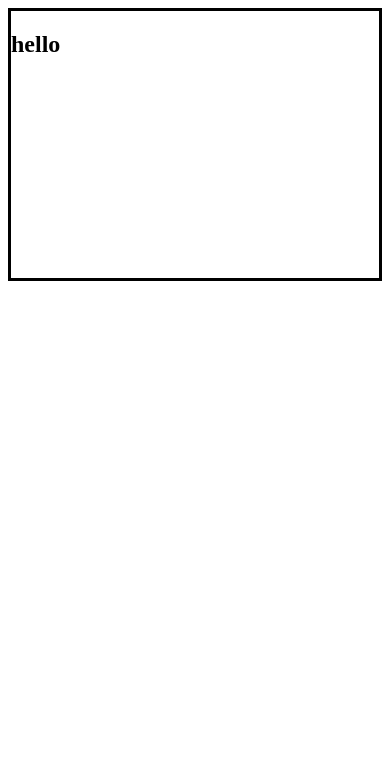
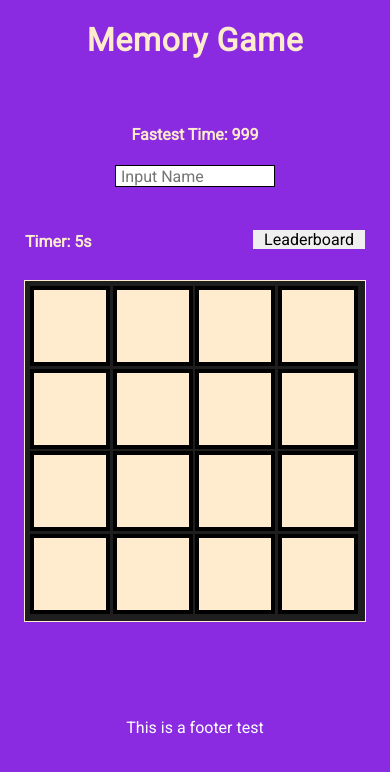
Before and after one commit to Jimto3/Project-Week, a website built with Vite: page client/index.html in a window 390 px wide. Built offline with nearby package versions, Linux system fonts and the light colour scheme.

Commit message:
functional

```diff
--- a/client/index.html
+++ b/client/index.html
@@ -1,15 +1,62 @@
 <!DOCTYPE html>
-<html lang="en">
-  <head>
-    <meta charset="UTF-8" />
-    <meta name="viewport" content="width=device-width, initial-scale=1.0" />
-    <title>Document</title>
-    <link rel="stylesheet" href="style.css" />
-    <script type="module" src="app.js" defer></script>
-  </head>
-  <body>
+<html>
+
+<head>
+  <meta charset="utf-8">
+  <meta name="viewport" content="width=device-width">
+  <title>Memory Game</title>
+  <link rel="stylesheet" href="https://fonts.googleapis.com/css?family=Roboto">
+  <link href="style.css" rel="stylesheet" type="text/css" />
+  <script src="https://replit.com/public/js/replit-badge-v2.js" theme="dark" position="bottom-right" defer></script>
+  <script src="script.js" defer></script>
+</head>
+
+<body>
+  <header>
+    <h1>Memory Game</h1>
+  </header>
+  <div id="timer"></div>
+  <h2>Fastest Time: <span id="hi-result">999</span></h2>
+  <div id="form-wrap">
+    <form id="name"><input id="user" type="text" placeholder="Input Name"></form>
+  </div>
+  <div id="score-wrap">
+    <div class="wrap-item item-left">
+      <h2>Timer: <span id="result"></span></h2>
+    </div>
+    <div class="wrap-item item-right">
+      <button id="leader">Leaderboard</button>
+  </div>
+  </div>
+  <div id="wrapper">
+
+    <!--populated by JS -->
     <div id="grid">
-      <h2>hello</h2>
+      <div class="box"></div> <!-- temp -->
+      <div class="box"></div> <!-- temp -->
+      <div class="box"></div> <!-- temp -->
+      <div class="box"></div> <!-- temp -->
+      <div class="box"></div> <!-- temp -->
+      <div class="box"></div> <!-- temp -->
+      <div class="box"></div> <!-- temp -->
+      <div class="box"></div> <!-- temp -->
+      <div class="box"></div> <!-- temp -->
+      <div class="box"></div> <!-- temp -->
+      <div class="box"></div> <!-- temp -->
+      <div class="box"></div> <!-- temp -->
+      <div class="box"></div> <!-- temp -->
+      <div class="box"></div> <!-- temp -->
+      <div class="box"></div> <!-- temp -->
+      <div class="box"></div> <!-- temp -->
     </div>
-  </body>
+
+  </div>
+
+
+
+  <footer>
+    <p>This is a footer test</p>
+  </footer>
+</body>
+
 </html>
--- /dev/null
+++ b/client/script.js
@@ -0,0 +1,242 @@
+const imageArray = [
+  {found: false, img: './images/Hieroglyphs/1.png'},
+  {found: false, img: './images/Hieroglyphs/2.png'},
+  {found: false, img: './images/Hieroglyphs/3.png'},
+  {found: false, img: './images/Hieroglyphs/4.png'},
+  {found: false, img: './images/Hieroglyphs/5.png'},
+  {found: false, img: './images/Hieroglyphs/6.png'},
+  {found: false, img: './images/Hieroglyphs/7.png'},
+  {found: false, img: './images/Hieroglyphs/8.png'}
+];
+
+
+const numOfHieros = 8;
+const numOfCells = 16;
+const pauseTime = 200; // for matching pause
+
+const blank = "./images/Hieroglyphs/blank.png";
+let currentTurn = []; // heiroglyph codes
+let cellIDVals = []; // co-ordinates [0...15]
+let gameArray = []; // id's 0...15, contains heiro's
+let piecesFound = []; // The hiero id of the pieces found are in this array
+let validTurn = true;
+let elapsed = 0;
+let start = 0;
+
+
+const leader = document.getElementById("leader");
+let cells = document.querySelectorAll('.box');
+
+
+// This will also need triggering by a game reset button to restart the game.
+//
+initialise();
+
+
+// Set up the timer
+let timer = setInterval(function(){
+  let now = getCurrentTime();
+  elapsed = getSecondsFromDifference(now - start);
+  outputTextByElementID(elapsed, "result");
+},1000);
+
+
+
+function initialise(){
+  currentTurn = []; // heiroglyph codes
+  cellIDVals = []; // co-ordinates [0...15]
+  gameArray = []; // id's 0...15, contains heiro's
+  piecesFound = []; // The hiero id of the pieces found are in this array
+  validTurn = true;
+  elapsed = 0;
+
+  start = getCurrentTime();
+  // recreate the 16 ".box" elements in DOM to reset event listeners
+  // then :  cells = document.querySelectorAll('.box');
+  generateTilesInMainGameArray();
+  drawBlankBoard();
+  setCellEventListeners();
+}
+
+
+// Set up event listeners for each cell
+function setCellEventListeners(){
+  for(let count = 0; count < numOfCells; count++){
+    cells[count].addEventListener("click", function(){
+      //Passing cellID value to game loop via cell buttons:
+      gameLoop(count);
+    });
+  }
+}
+
+
+
+
+
+
+function gameLoop(cellID){
+  let valid = updateTurn(cellID);  // detects illegal moves
+  if(valid)drawSinglePiece(cellID);
+  if(valid)checkPiecesChosen(); // if there is a match, turn over the pieces
+  if(valid)checkForEndOfGame(piecesFound);
+}
+
+
+
+// push Hieroglyph id into an array (not the cell id number)
+function updateTurn(value){
+  // Only if the cell button id has NOT been clicked before in this turn.
+  // Prevents cheating by someone clicking the same button twice.
+  validTurn = true;
+
+  if(!currentTurn.includes(value)){
+    currentTurn.push(gameArray[value]);
+    cellIDVals.push(value);
+  } else {
+    validTurn = false;
+    resetTurn();
+  }
+
+  return validTurn;
+}
+
+
+// Used for when a cell has been clicked
+function drawSinglePiece(value){
+  let path = gameArray[value];
+  cells[value].style.backgroundImage = `url(${imageArray[path].img})`;
+}
+
+
+// We can't immediately switch the tiles back to blank when there is no match,
+// so we need to force this pause.
+function afterASetPeriodTurnPiecesBack(cellIDsChosen){
+  setTimeout(function(){
+    cells[(cellIDsChosen[0])].style.backgroundImage = `url(${blank})`;
+    cells[(cellIDsChosen[1])].style.backgroundImage = `url(${blank})`;
+  },pauseTime);
+}
+
+
+function checkPiecesChosen() {
+  if(currentTurn.length === 2) {
+
+    if(currentTurn[0] !== currentTurn[1]){
+      // NOT a match
+      afterASetPeriodTurnPiecesBack(cellIDVals); // flip pieces back as no match found
+    }
+
+    if((currentTurn[0] === currentTurn[1]) && (!piecesFound.includes(currentTurn[0]))){
+      // A successful match
+      markPieceAsFound(currentTurn[0]);
+      piecesFound.push(currentTurn[0]);
+      unlockFoundTiles();
+    }
+
+    resetTurn();
+  }
+
+  // Don't do anything if currentTurn.length < 2 as it is only the first go of
+  // the first turn.
+}
+
+
+function outputTextByElementID(value, idName){
+  document.getElementById(idName).innerText = `${value}s`;
+}
+
+
+// marks one instance of Hieroglyph id in imageArray to mark as found
+function markPieceAsFound(value){
+  if(!piecesFound.includes(value)){    // This is for NOT found
+    imageArray[value].found = true;
+  }
+}
+
+
+// Write the hiero image to the two background URL's:
+function unlockFoundTiles(){
+  let path = '';
+
+  for(let count = 0; count < 2; count++){
+    path = gameArray[(cellIDVals[count])];
+    cells[(cellIDVals[count])].style.backgroundImage =
+      `url(${imageArray[path].img})`;
+  }
+}
+
+
+function getCurrentTime() {
+  return new Date().getTime();
+}
+
+
+function getSecondsFromDifference(value){
+  if(value === 0) return 0;
+  let minutes = Math.floor((value % (1000 * 60 * 60)) / (1000 * 60));
+  let seconds = Math.floor((value % (1000 * 60)) / 1000);
+  return seconds + (minutes * 60);
+}
+
+
+// Write the hiero id's to the main game array:
+function generateTilesInMainGameArray(){
+  for(let mainCount = 0;mainCount <= 1;mainCount++){
+    for(let count = 0; count < numOfHieros; count++){
+      gameArray.push(count);
+    }
+  }
+  gameArray = shuffle(gameArray);
+}
+
+
+function shuffle(array) {
+  for (let i = array.length - 1; i > 0; i--) {
+    let j = Math.floor(Math.random() * (i + 1));
+    [array[i], array[j]] = [array[j], array[i]];
+  }
+  return array
+}
+
+
+function drawBlankBoard(){
+  for(let count = 0; count < numOfCells; count++){
+    cells[count].style.backgroundImage = `url(${blank})`;
+  }
+}
+
+
+function resetTurn(){
+  currentTurn = [];
+  cellIDVals = [];
+}
+
+
+// This is the exit point.
+function checkForEndOfGame(arr){
+
+  if(arr.length === numOfHieros) {
+    let now = getCurrentTime();
+
+    alert("End of game!"); // Needs a pop up modal instead of an alert
+    username = document.getElementById("user");
+
+    const returnObj = [{user: username.innerText,
+      seconds: getSecondsFromDifference(now - start)
+    }];
+
+    console.log(JSON.stringify(returnObj));
+    // Needs some async await milarkey to send the stringified object
+    // to the server.
+    console.log(imageArray);
+  }
+}
+
+
+function troubleShoot(){
+  console.log("Current Turns (length): " + currentTurn.length);
+  console.log("Game array :" + gameArray);
+  console.log("Cell Id Values: " + cellIDVals);
+  console.log("Hiero's found so far: " + piecesFound);
+  console.log("**********************");
+}
--- a/client/style.css
+++ b/client/style.css
@@ -1,7 +1,190 @@
+*{
+  box-sizing: border-box;
+  padding: 0;
+  border: 0;
+}
+
+html{
+  background-color: #8A2BE2;
+}
+
+
+header {
+  height: 4rem;
+  text-align: center;
+  color: #FFEBCD;
+  background-color: #8A2BE2;
+  margin: 0;
+  margin-bottom: 2.5rem;
+}
+
+
+#wrapper{
+  width: 425px;
+  margin: 0 auto;
+  background-color: #1e1e1e;
+  border: 1px solid #FFEBCD;
+  color: #FFEBCD
+}
+
+
+h1, h2 {
+  text-align: center;
+  font-family: "Roboto", Arial, Helvetica, sans-serif;
+}
+
+
+h1 {
+  font-size: 2rem;
+  letter-spacing: .04rem;
+}
+
+
+h2 {
+  font-size: 1.0rem;
+  color: #FFEBCD;
+}
+
+p {
+  font-family: "Roboto", Arial, Helvetica, sans-serif;
+}
+
+
+#leader {
+  font-family: 'Roboto', Arial, Helvetica, sans-serif;
+  font-size: 1.0rem;
+}
+
+
+input[type=text]{
+  font-family: 'Roboto', Arial, Helvetica, sans-serif;
+  font-size: 1rem;
+  height: 1.35rem;
+  background-color: white;
+  color: black;
+  border: 1px solid #000000;
+  width: 10rem;
+  padding-left: 5px;
+}
+
+
 #grid {
+  height: 430px;
+  width: 425px;
   display: grid;
   grid-template-columns: repeat(4, 1fr);
   grid-template-rows: repeat(4, 1fr);
-  min-height: 100px;
-  border: 3px solid black;
+  justify-content: center;
+  padding: 5px;
 }
+
+
+.box {
+  height: 100px;
+  width: 100px;
+  display: inline-grid;
+  border: 4px solid black;
+  background-color: #FFEBCD;
+  cursor: pointer;
+  flex-wrap: wrap;
+  background-size: contain;
+}
+
+
+button {
+  margin-top: 0.7rem;
+  height: 1.2rem;
+  width: 7rem;
+  font-family: 'Roboto', Arial, Helvetica, sans-serif;
+  font-size: 1rem;
+  border-color: 1px solid grey;
+  cursor: pointer;
+}
+
+
+button:hover {
+  background-color: grey;
+  transition: 0.3s;
+  color: white;
+}
+
+
+#timer {
+  color: white;
+  text-align: center;
+  font-family: "Roboto", Arial, Helvetica, sans-serif;
+  color: #FFEBCD;
+  font-size: 1.0rem;
+}
+
+
+#score-wrap {
+  display: flex;
+  margin: 0 auto;
+  width: 425px;
+}
+
+
+#form-wrap{
+  margin: 2rem auto;
+  width: 10rem;
+  margin-top: 1.3rem;
+}
+
+
+.wrap-item{
+  display: flex;
+  flex-direction: row;
+  width: 250px;
+  padding-bottom: 1rem;
+}
+
+
+.item-left {
+  justify-content: left;
+}
+
+
+.item-right {
+  justify-content: right;
+}
+
+
+footer {
+  text-align: center;
+  background-color: #8A2BE2;
+  color: #ffffff;
+  padding: 1rem;
+  padding-top: 5rem;
+  height: 3rem;
+}
+
+
+@media only screen and (max-width: 450px){
+  #wrapper{
+    width: 342px;
+    margin: 0 auto;
+  }
+
+
+  #grid {
+    height: 340px;
+    width: 340px;
+  }
+
+
+  .box {
+    width: 80px;
+    height: 80px;
+  }
+
+
+  .wrap-item{
+    width: 170px;
+  }
+
+
+  #score-wrap {
+    width: 340px;
+  }
+}
```
Also changed, not shown: client/images/Hieroglyphs/1.png (added), client/images/Hieroglyphs/2.png (added), client/images/Hieroglyphs/3.png (added), client/images/Hieroglyphs/4.png (added), client/images/Hieroglyphs/5.png (added), client/images/Hieroglyphs/6.png (added), client/images/Hieroglyphs/7.png (added), client/images/Hieroglyphs/8.png (added), client/images/Hieroglyphs/blank.png (added), 8 other files.
